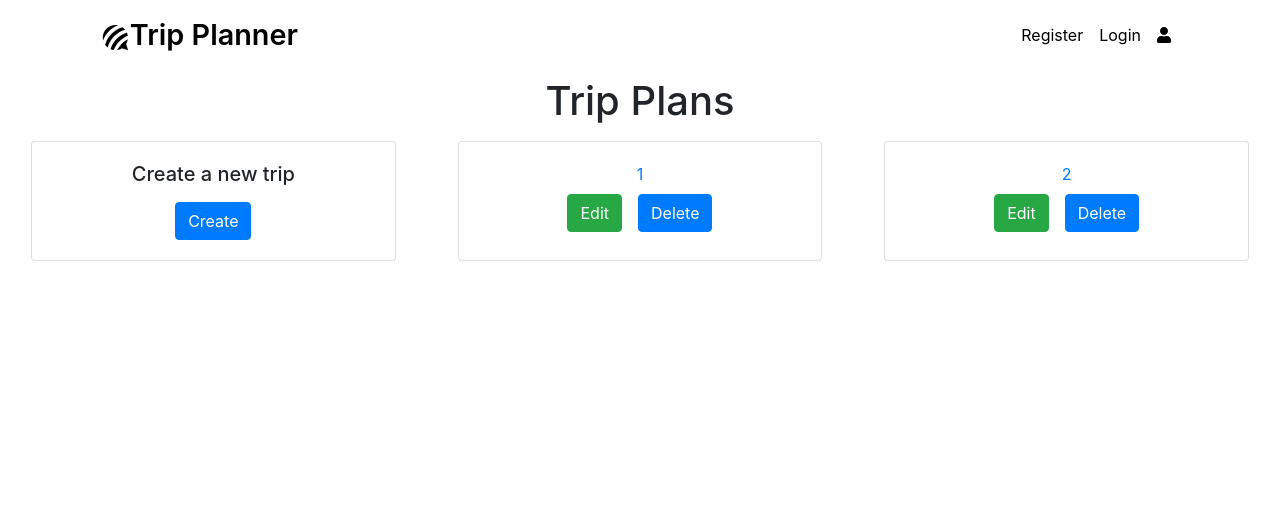
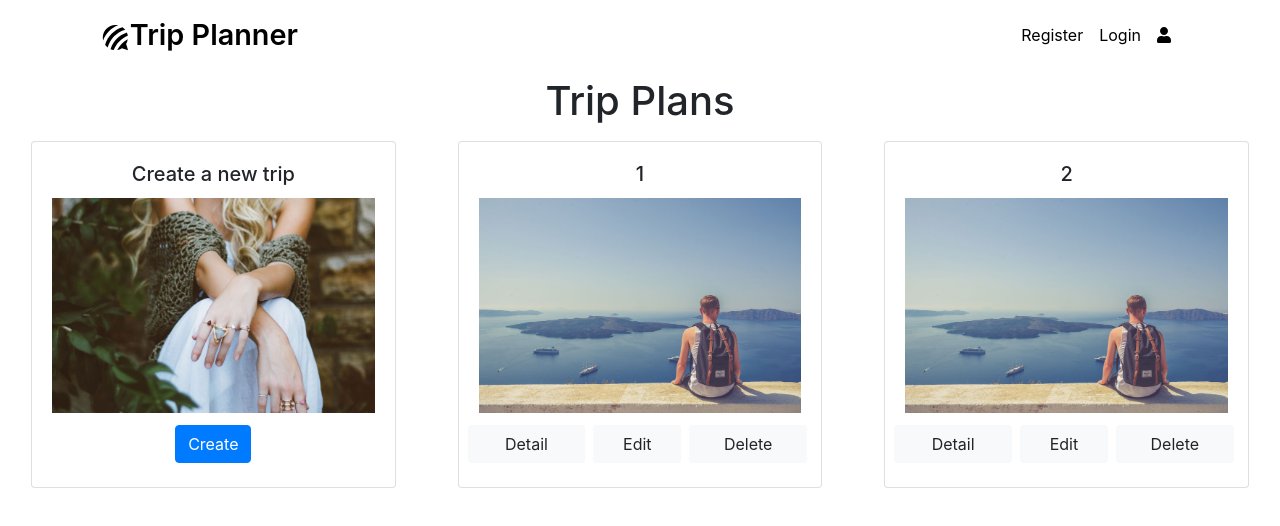
Before and after one commit to lulu814/TripPlanner, a React (Create React App) app: page /plans in a window 1280 px wide. Shown: the top 526 px of the page. Built offline with nearby package versions, Linux system fonts and the light colour scheme.

Commit message:
improve UI

```diff
--- a/src/components/TripPlan/TripPlanHomeCardComponent.js
+++ b/src/components/TripPlan/TripPlanHomeCardComponent.js
@@ -1,5 +1,6 @@
 import React, {Component} from "react";
 import {Link} from "react-router-dom";
+import post2 from "../../assets/post2.jpg";
 
 class TripPlanHomeCardComponent extends Component {
     state = {
@@ -26,21 +27,30 @@ class TripPlanHomeCardComponent extends Component {
                      }/>
                     }
                     {!this.state.planBeingEdited &&
-                     <Link to={`plans/${this.state.plan.id}`}>{this.state.plan.name}
-                     </Link>
+                     <h5 className="card-title">{this.state.plan.name}</h5>
                     }
-                    <div className="mt-auto">
+                    <img width="100%"
+                         src={post2}
+                         alt=""/>
+                    <div className="row mt-2">
+                        {!this.state.planBeingEdited &&
+                         <Link
+                             to={`plans/${this.state.plan.id}`}
+                             className="btn btn-light col-lg-4 mx-1 my-1">
+                             Detail
+                         </Link>
+                        }
                         {!this.state.planBeingEdited &&
                          <button
                              onClick={() => this.setState({planBeingEdited: true})}
-                             className="btn btn-success m-2">
+                             className="btn btn-light col-lg-3 m-1 my-1">
                              Edit
                          </button>
                         }
                         {!this.state.planBeingEdited &&
                          <button
                              onClick={() => this.props.deleteCourse(this.state.plan)}
-                             className="btn btn-primary m-2">
+                             className="btn btn-light col-lg-4 ml-1 my-1">
                              Delete
                          </button>
                         }
@@ -51,7 +61,7 @@ class TripPlanHomeCardComponent extends Component {
                                  .then(this.setState({
                                                          planBeingEdited: false
                                                      }))}
-                             className="btn btn-success m-2">
+                             className="btn btn-light m-2">
                              <i className="fa fa-lg fa-check"/>
                          </button>
                         }
--- a/src/components/TripPlan/TripPlanHomeComponent.js
+++ b/src/components/TripPlan/TripPlanHomeComponent.js
@@ -1,5 +1,6 @@
 import React from "react";
 import TripPlanHomeCardComponent from "./TripPlanHomeCardComponent";
+import post3 from "../../assets/post3.jpg";
 
 class TripPlanHomeComponent extends React.Component {
     plansHardcode = [{
@@ -40,8 +41,11 @@ class TripPlanHomeComponent extends React.Component {
                     <div className="card p-0 m-2 mx-3 text-center">
                         <div className="card-body">
                             <h5 className="card-title">Create a new trip</h5>
-                            <div className="mt-auto">
-                            <button onClick={() => this.createNewTrip()} className="btn btn-primary mt-1">
+                            <img width="100%"
+                                 src={post3}
+                                 alt=""/>
+                            <div className="mt-2">
+                            <button onClick={() => this.createNewTrip()} className="btn btn-primary m-1">
                                 Create
                             </button>
                             </div>
```
